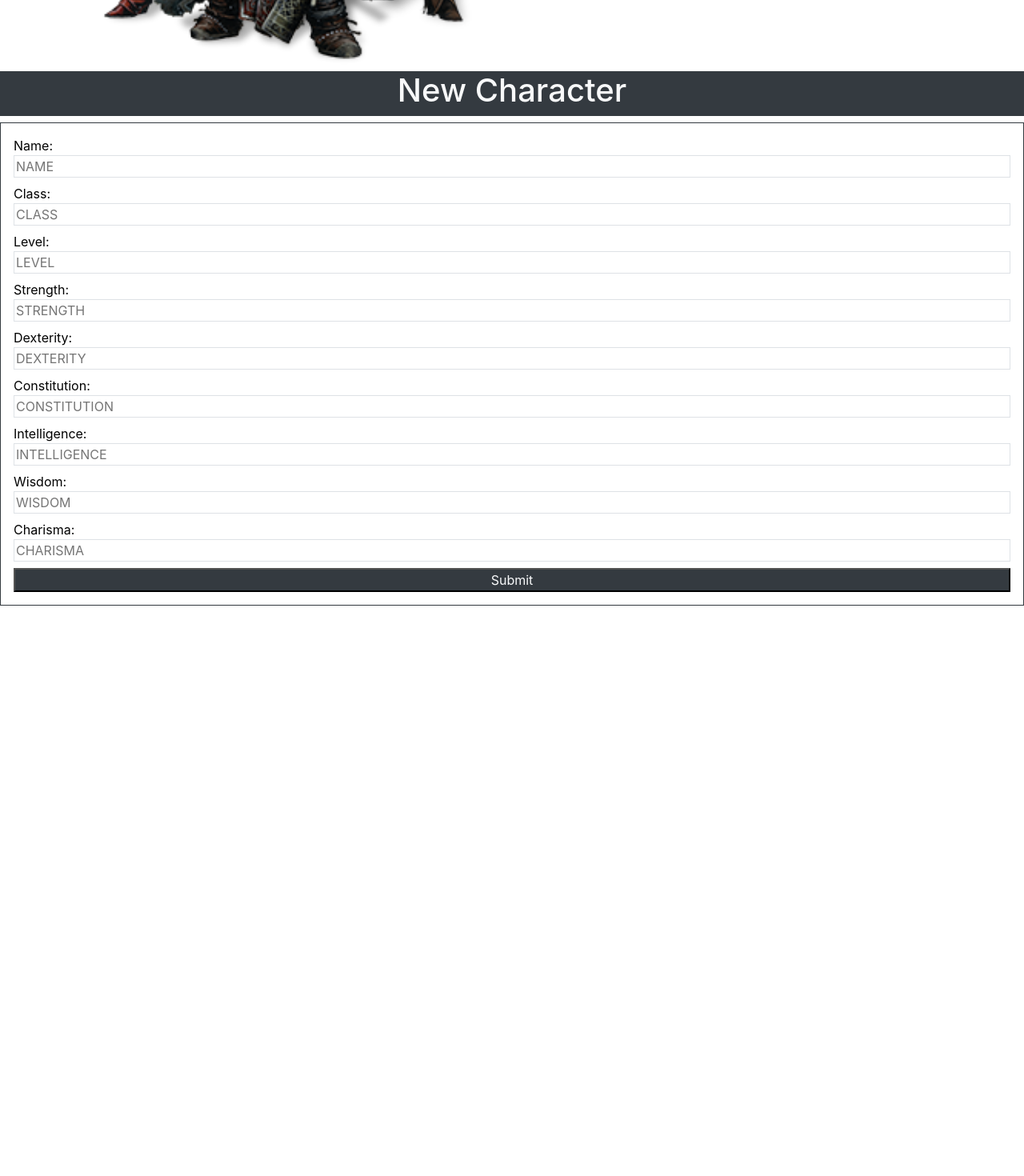
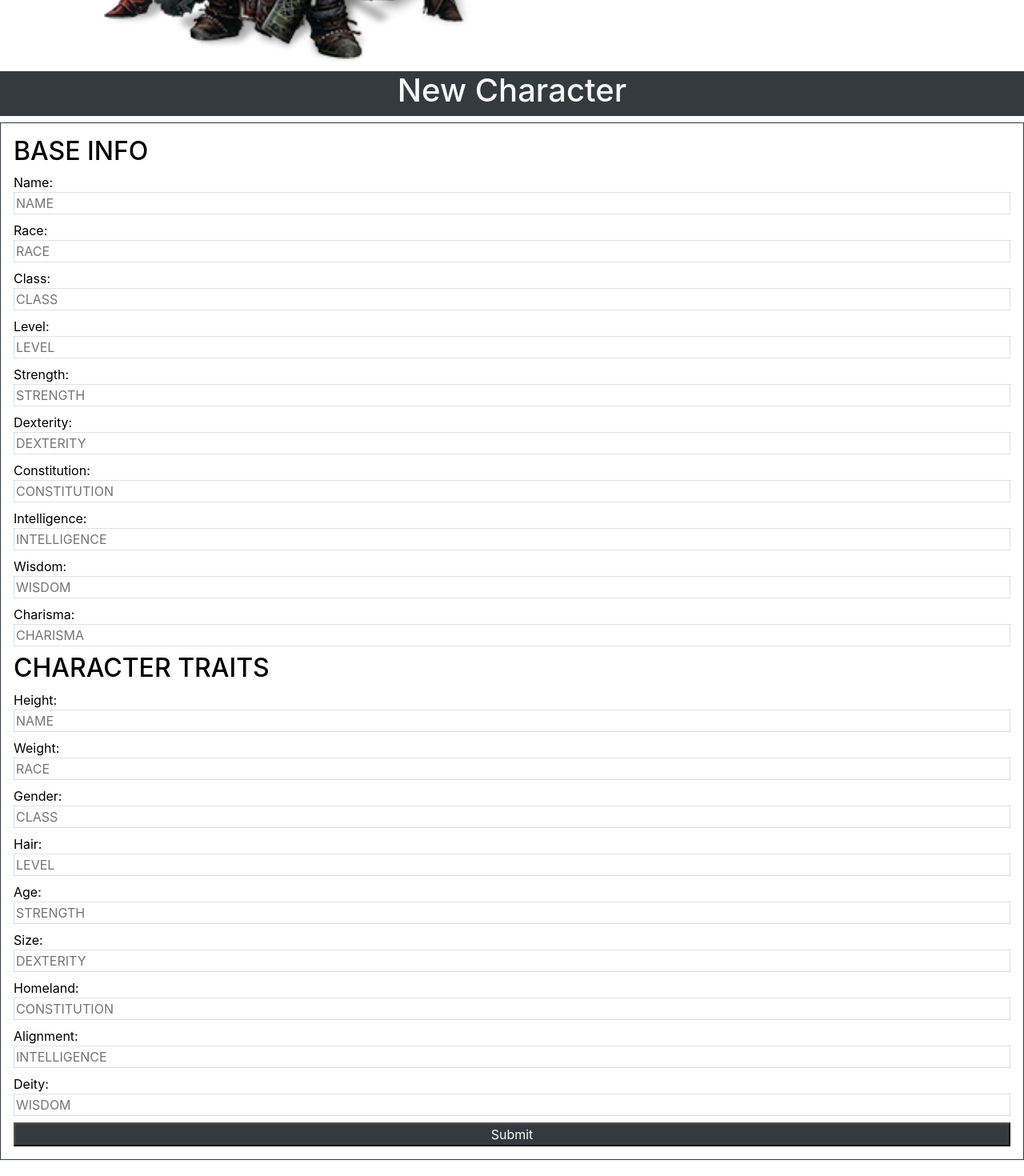
Before and after one commit to Z-S-Burke/reactPathfinder, a React (Create React App) app: page /newCharacter in a window 1280 px wide. Shown: the part 649-2119 px from the top of the page at 80% size. Before the commit the page ends 1426 px from the top, so only its background shows below. Built offline with nearby package versions, Linux system fonts and the light colour scheme.

Commit message:
added additional inputs into the form for character creation

```diff
--- a/src/NewCharacter.js
+++ b/src/NewCharacter.js
@@ -8,7 +8,9 @@ class NewCharacter extends Component {
             <div>
                 <h1 className="bg-dark text-light my-2 pb-2 d-flex justify-content-center"> New Character </h1>
                 <form className="d-flex flex-column border border-dark py-3 px-3">
+                    <h2> BASE INFO </h2>
                     <label> Name: <input className="w-100 border" type="text" placeholder="NAME" /> </label>
+                    <label> Race: <input className="w-100 border" type="text" placeholder="RACE" /> </label>
                     <label> Class: <input className="w-100 border" type="text" placeholder="CLASS" /> </label>
                     <label> Level: <input className="w-100 border" type="text" placeholder="LEVEL" /> </label>
                     <label> Strength: <input className="w-100 border" type="text" placeholder="STRENGTH" /> </label>
@@ -17,6 +19,16 @@ class NewCharacter extends Component {
                     <label> Intelligence: <input className="w-100 border" type="text" placeholder="INTELLIGENCE" /> </label>
                     <label> Wisdom: <input className="w-100 border" type="text" placeholder="WISDOM" /> </label>
                     <label> Charisma: <input className="w-100 border" type="text" placeholder="CHARISMA" /> </label>
+                    <h2> CHARACTER TRAITS </h2>
+                    <label> Height: <input className="w-100 border" type="text" placeholder="NAME" /> </label>
+                    <label> Weight: <input className="w-100 border" type="text" placeholder="RACE" /> </label>
+                    <label> Gender: <input className="w-100 border" type="text" placeholder="CLASS" /> </label>
+                    <label> Hair: <input className="w-100 border" type="text" placeholder="LEVEL" /> </label>
+                    <label> Age: <input className="w-100 border" type="text" placeholder="STRENGTH" /> </label>
+                    <label> Size: <input className="w-100 border" type="text" placeholder="DEXTERITY" /> </label>
+                    <label> Homeland: <input className="w-100 border" type="text" placeholder="CONSTITUTION" /> </label>
+                    <label> Alignment: <input className="w-100 border" type="text" placeholder="INTELLIGENCE" /> </label>
+                    <label> Deity: <input className="w-100 border" type="text" placeholder="WISDOM" /> </label>
                     <input className="text-light bg-dark d-flex justify-content-center" type="submit" value="Submit" />
                 </form>
             </div>
```
